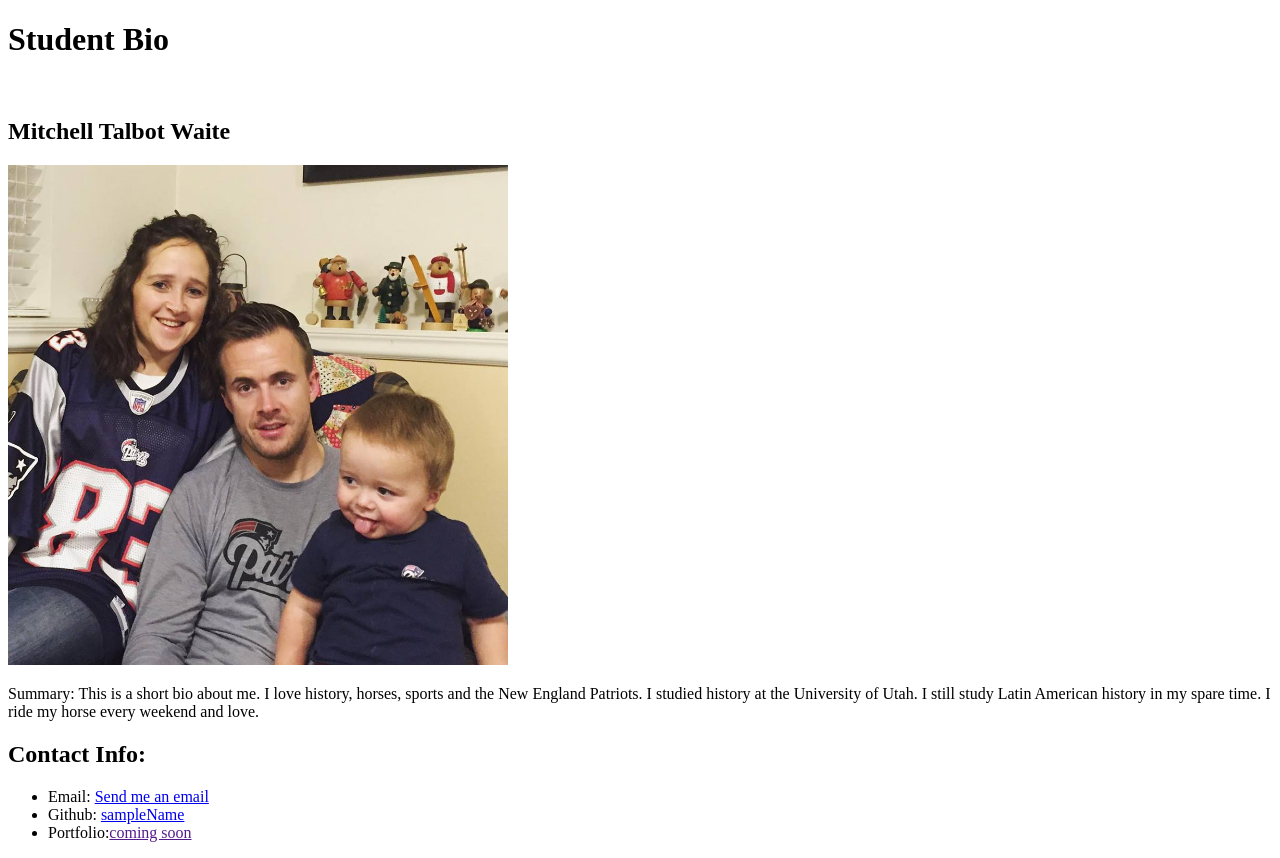
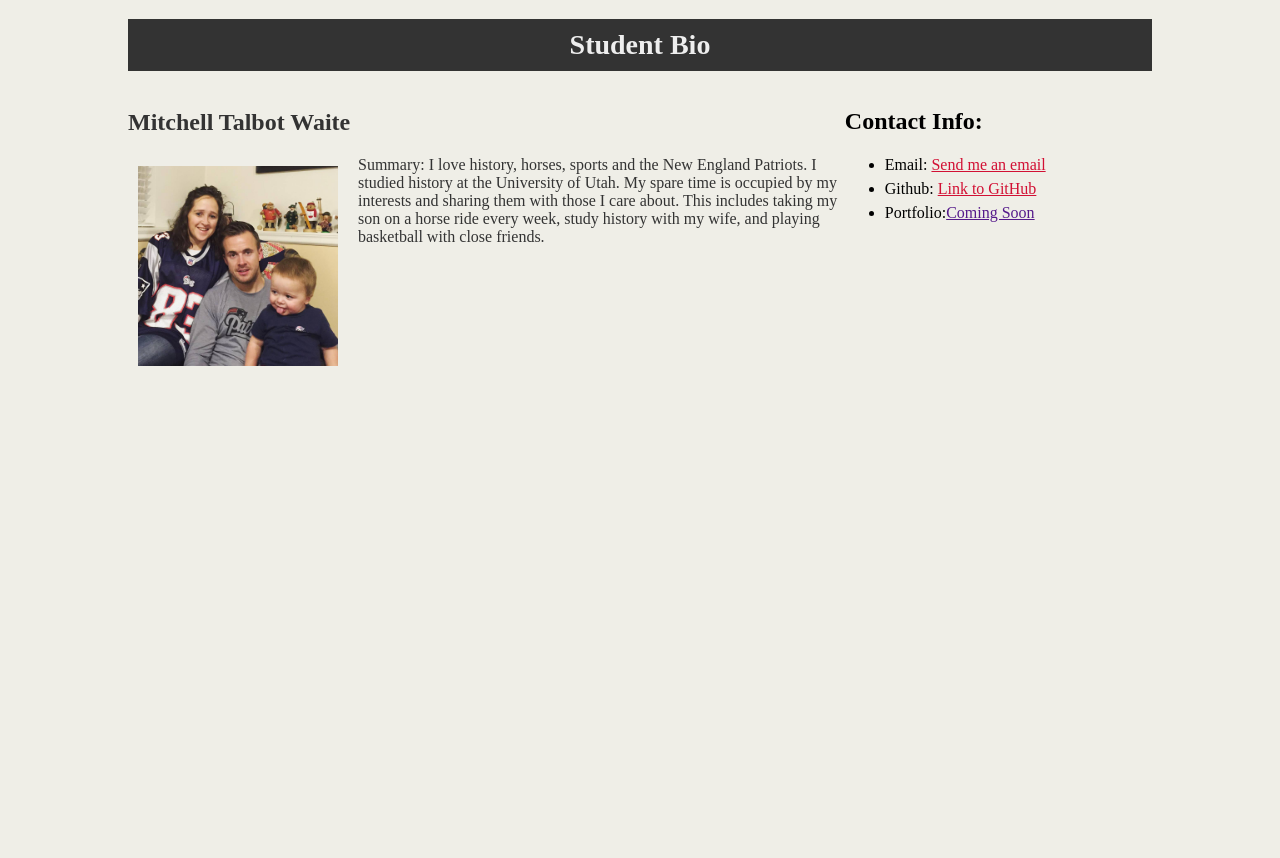
Before and after one commit to elchaparrito1/testRepo, a plain HTML site: page index.html in a window 1280 px wide. After the commit the page ends 800 px from the top, so only its background shows below. Drawn offline with Linux system fonts and the light colour scheme.

Commit message:
Updated with CSS

```diff
--- a/index.html
+++ b/index.html
@@ -7,29 +7,37 @@
         <meta name="viewport" content="width=device-width, initial-scale=1.0">
         <meta http-equiv="X-UA-Compatible" content="ie=edge">
         <title>Bio</title>
+        <link rel="stylesheet" href="./style.css">
     </head>
+
 <body>
- <div>
+
+ <div class="container">
+
         <h1>Student Bio</h1>
-   <br>
+
+    <section id="main-bio">
       <h2>Mitchell Talbot Waite</h2>
- </div>
- <div>
-    <img src="me_and_fam.jpg" width=500 length=500 alt="My Family">
-   <br>
- </div>
+      <img id="bio-image" src="me_and_fam.jpg" alt="My Family">
+      <p>
+        Summary: I love history, horses, sports and the New England
+        Patriots. I studied history at the University of Utah. My spare
+        time is occupied by my interests and sharing them with those I care about.
+        This includes taking my son on a horse ride every week, study history
+        with my wife, and playing basketball with close friends.
+      </p>
+    </section>
 
-<p>
-Summary: This is a short bio about me. I love history, horses, sports and the New England Patriots. I studied history at the
-University of Utah. I still study Latin American history in my spare time. I ride my horse every weekend and love.
-</p>
-<div>
+      <section id="contact-info">
             <h2>Contact Info:</h2>
             <ul>
                 <li>Email: <a href="mailto:mitchtwaite@gmail.com">Send me an email</a></li>
-        <li>Github: <a href="https://github.com/elchaparrito1">sampleName</a></li>
-        <li>Portfolio:<a href="">coming soon</a></li>
+                <li>Github: <a href="https://github.com/elchaparrito1">Link to GitHub</a></li>
+                <li>Portfolio:<a href="">Coming Soon</a></li>
             </ul>
+    </section>
  </div>
+
 </body>
+
 </html>
--- /dev/null
+++ b/style.css
@@ -0,0 +1,49 @@
+body {
+    padding: 0;
+    margin: 0;
+    background-color: #efeee7;
+    font-family: 'Times New Roman', Times, serif;
+}
+
+h1 {
+    background-color:  #333333;
+    padding: 10px;
+    text-align: center;
+    color: #eee;
+    font-size: 28px;
+}
+
+h2 {
+    font-size: 24px;
+}
+
+a:link {
+    color: #d21034;
+}
+.container {
+    width: 1024px;
+    margin: 0 auto;
+}
+
+#main-bio {
+    background-color:#efeee7;
+    color:#333333;
+    width: 70%;
+}
+
+#bio-image {
+    width: 200px;
+    length: 200px;
+    padding: 10px;
+    margin-right: 10px;
+}
+
+#contact-info {
+    line-height: 1.5em;
+    width: 30%;
+}
+
+#main-bio, #contact-info, #bio-image {
+    float: left;
+
+}
```
Lines whose indentation alone changed are shown as unchanged.
